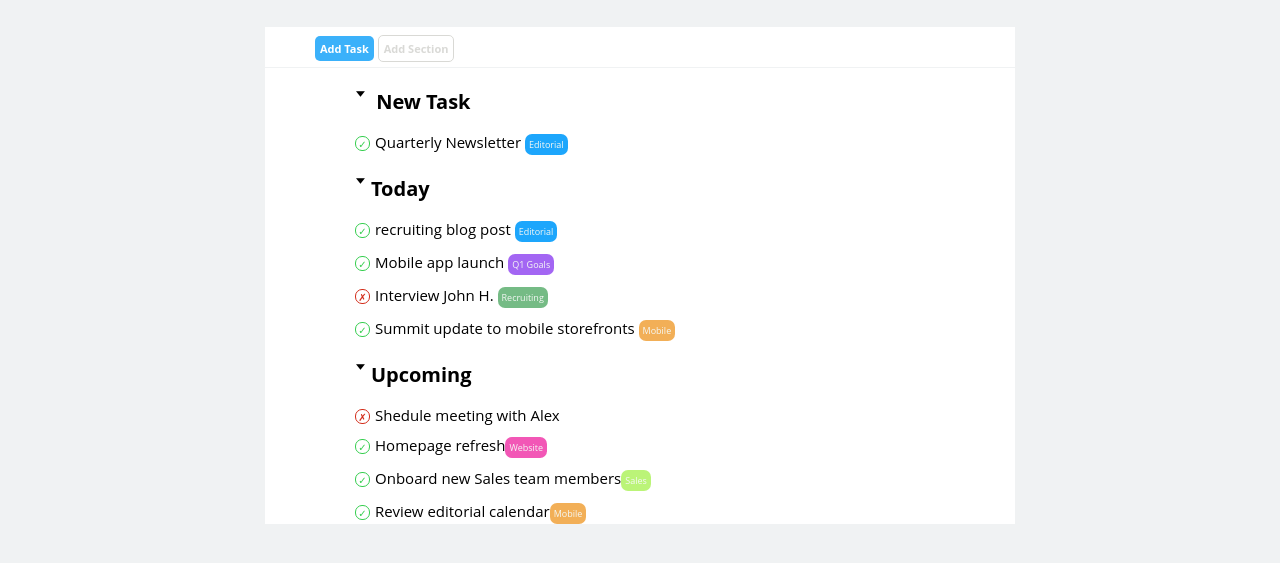
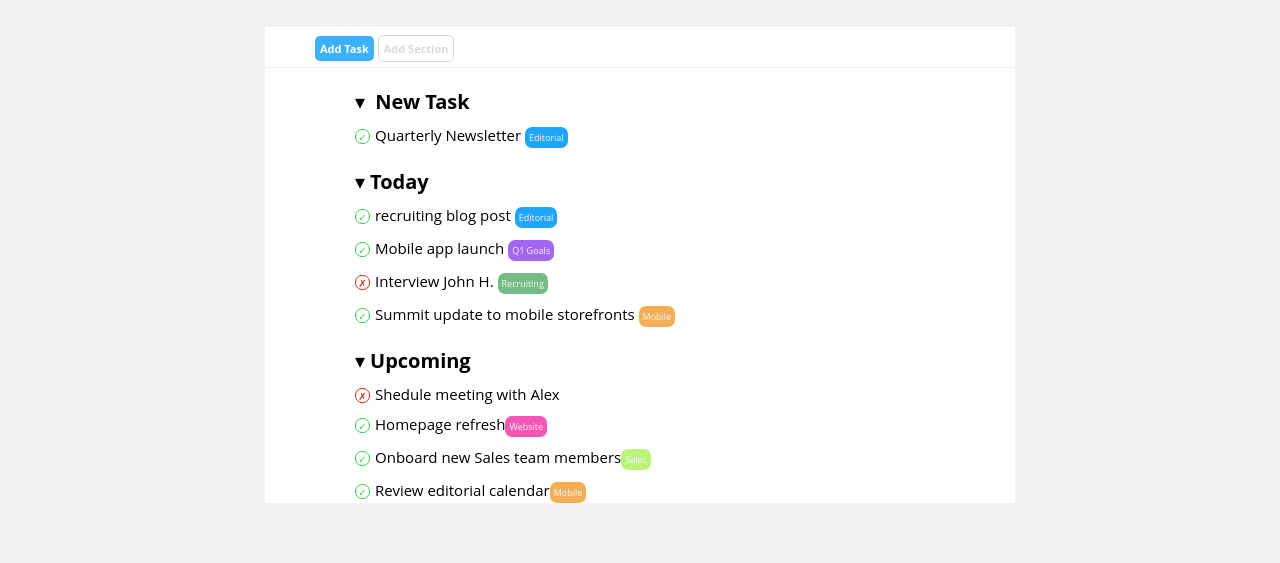
Before and after one commit to chry902/html-css-toboolist, a plain HTML site: page index.html in a window 1280 px wide. Shown: the part 57-620 px from the top of the page. Drawn offline with Linux system fonts and the light colour scheme.

Commit message:
aggiornamento modifica freccia inversa

```diff
--- a/index.html
+++ b/index.html
@@ -26,7 +26,7 @@
 
                 <section class="prima bordo">
                     <div class="new">
-                        <p class="top"><span class="freccia">&#129171;</span>
+                        <p class="top"><span class="freccia">&dtrif;</span>
                             <strong>New Task</strong></p>
                         <p class="bot"> <span class="triangolo">✓</span>Quarterly
                             Newsletter <span class="editor">Editorial</span></p>
@@ -35,7 +35,7 @@
 
                 <section class="secondo bordo">
                     <div class="new">
-                        <p class="top"><span class="freccia">&#129171;</span><strong>Today</strong></p>
+                        <p class="top"><span class="freccia">&dtrif;</span><strong>Today</strong></p>
                         <p class="bot"> <span class="triangolo">✓</span>recruiting
                             blog post <span class="editor">Editorial</span></p>
                         <p class="bot"> <span class="triangolo">✓</span>Mobile
@@ -48,7 +48,7 @@
                 </section>
                 <section class="terzo bordo">
                     <div class="new">
-                        <p class="top"><span class="freccia">&#129171;</span><strong>Upcoming</strong></p>
+                        <p class="top"><span class="freccia">&dtrif;</span><strong>Upcoming</strong></p>
                         <p class="bot"> <span class="cerchio">✗</span>Shedule
                             meeting with Alex</p>
                         <p class="bot"> <span class="triangolo">✓</span>Homepage
@@ -61,4 +61,5 @@
                 </section>
             </div>
         </main>
-    </html>
+    </body>
+</html>
```
